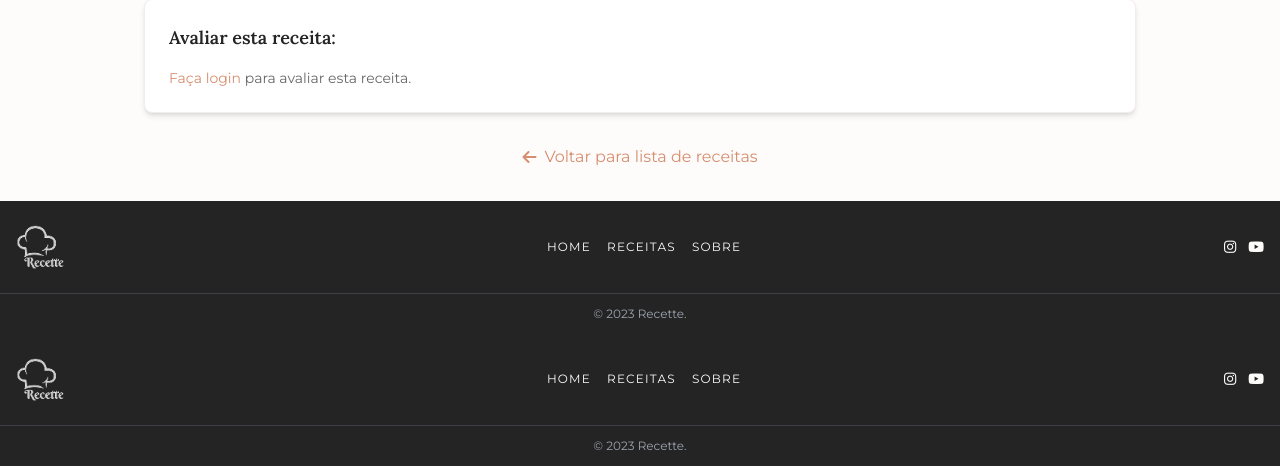
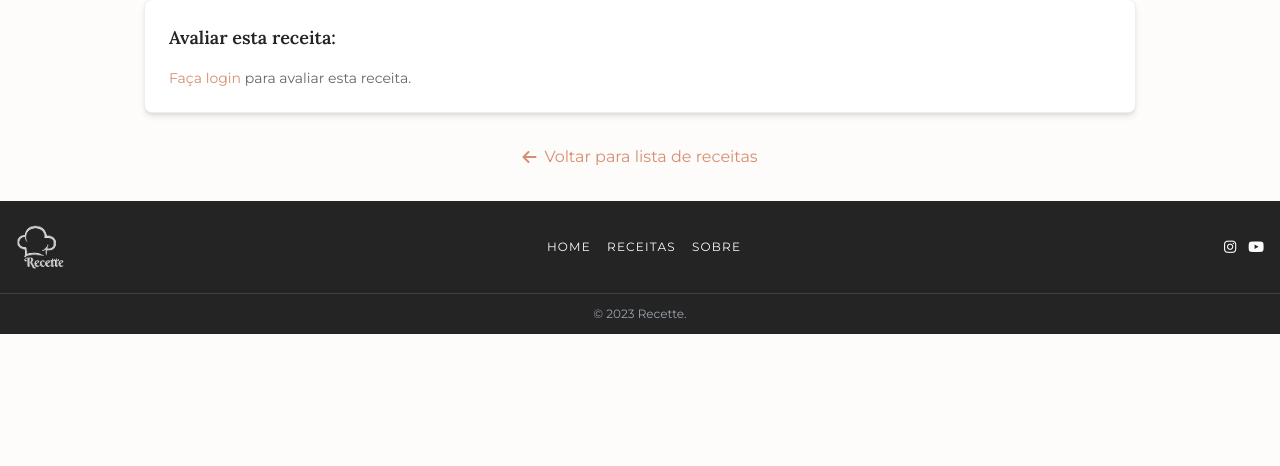
Before and after one commit to Gab-sousa/recette-web, a Django app: template recette/receitas/templates/receitas/detalhe.html in a window 1280 px wide. Shown: the part 949-1415 px from the top of the page. After the commit the page ends 1283 px from the top, so only its background shows below. Run offline with Django 5.2, Linux system fonts and the light colour scheme; the template is opened without the code that fills it, so the values that code supplies are empty; some libraries are stand-ins or nearby versions.

Commit message:
style: Correção de bugs do front

```diff
--- a/recette/receitas/templates/receitas/detalhe.html
+++ b/recette/receitas/templates/receitas/detalhe.html
@@ -188,49 +188,31 @@
     </main>
 
 
-    <footer class="bg-[#242424] text-[#FEFBFB] text-sm font-[Montserrat] mt-auto">
-        <div class="container mx-auto px-4 py-6 flex flex-col md:flex-row items-center justify-between gap-4">
-            <img src="{% static 'img/Logo recette footer.png' %}" alt="Logo" class="w-12" />
-            <ul class="flex space-x-4 text-xs uppercase tracking-widest">
-                <li><a href="{% url 'home' %}" class="hover:underline">Home</a></li>
-                <li><a href="{% url 'lista_receitas' %}" class="hover:underline">Receitas</a></li>
-                <li><a href="#" class="hover:underline">Sobre</a></li>
-            </ul>
-            <div class="flex space-x-3">
-                <a href="#" aria-label="Instagram" class="hover:text-gray-300">
-                    <i class="fab fa-instagram"></i>
-                </a>
-                <a href="#" aria-label="YouTube" class="hover:text-gray-300">
-                    <i class="fab fa-youtube"></i>
-                </a>
-            </div>
-        </div>
-        <hr class="border-zinc-700" />
-        <div class="text-center py-3 text-xs text-gray-400">
-            &copy; 2023 Recette.
-        </div>
-    </footer>
-
     <script>
-
-
-            // Processar instruções e criar numeração
   const instructionsData = document.getElementById('instructions-data');
 const instructionsContainer = document.getElementById('instructions-container');
 
 if (instructionsData && instructionsContainer) {
-                const instructionsText = instructionsData.textContent;
+    let instructionsText = instructionsData.textContent;
 
-                // Dividir as instruções por quebras de linha e filtrar linhas vazias
+    // 1️⃣ Decodificar \uXXXX para caracteres normais
+    instructionsText = instructionsText.replace(/\\u([\dA-F]{4})/gi, (match, grp) => {
+        return String.fromCharCode(parseInt(grp, 16));
+    });
+
+    // 2️⃣ Normalizar quebras de linha
+    instructionsText = instructionsText
+        .replace(/\r\n/g, '\n')
+        .replace(/\r/g, '\n');
+
+    // 3️⃣ Separar linhas e limpar
     const instructionLines = instructionsText
         .split('\n')
         .map(line => line.trim())
         .filter(line => line.length > 0);
 
-                // Limpar o container
     instructionsContainer.innerHTML = '';
 
-                // Criar elementos numerados para cada instrução
     instructionLines.forEach((instruction, index) => {
         const instructionDiv = document.createElement('div');
         instructionDiv.className = 'flex';
@@ -248,37 +230,6 @@
     });
 }
 
-            // Funcionalidade dos checkboxes e progresso
-            const checkboxes = document.querySelectorAll('.ingredient-checkbox');
-            const progressBar = document.getElementById('progress-bar');
-            const progressCount = document.getElementById('progress-count');
-            const totalIngredients = checkboxes.length;
-
-            function updateProgress() {
-                const checkedCount = document.querySelectorAll('.ingredient-checkbox:checked').length;
-                const percentage = totalIngredients > 0 ? (checkedCount / totalIngredients) * 100 : 0;
-
-                if (progressBar) progressBar.style.width = percentage + '%';
-                if (progressCount) progressCount.textContent = checkedCount;
-            }
-
-            checkboxes.forEach((checkbox, index) => {
-                // Restaurar estado salvo
-                const savedState = localStorage.getItem(`receita-{{ receita.id }}-ingredient-${index}`);
-                if (savedState === 'true') {
-                    checkbox.checked = true;
-                }
-
-                // Adicionar event listener
-                checkbox.addEventListener('change', function() {
-                    localStorage.setItem(`receita-{{ receita.id }}-ingredient-${index}`, this.checked);
-                    updateProgress();
-                });
-            });
-
-            // Atualizar progresso inicial
-            updateProgress();
-
     </script>
 
 {% endblock%}
--- a/recette/recette/settings.py
+++ b/recette/recette/settings.py
@@ -2,7 +2,7 @@ from pathlib import Path
 import os
 
 CSRF_TRUSTED_ORIGINS = [
-    "https://93703108ab8c.ngrok-free.app",
+    "https://34cae91c61bb.ngrok-free.app",
 ]
 
 # Build paths inside the project like this: BASE_DIR / 'subdir'.
@@ -18,7 +18,7 @@ SECRET_KEY = 'django-insecure-dsteizl6t%mka%v118d@!(qb*8=%2dx6m2y3-%7b%l8u%an4n9
 # SECURITY WARNING: don't run with debug turned on in production!
 DEBUG = True
 
-ALLOWED_HOSTS = ['localhost', '127.0.0.1', '192.168.18.8', '93703108ab8c.ngrok-free.app']
+ALLOWED_HOSTS = ['localhost', '127.0.0.1', '192.168.18.8', '34cae91c61bb.ngrok-free.app']
 
 
 # Application definition
```
Also changed, not shown: recette/receitas/templates/home.html (+6 -6 lines), recette/receitas/templates/receitas/criar.html (+6 -2 lines), recette/receitas/templates/sobre.html (+5 -7 lines), recette/style/img/equipe1.jpg (added), recette/style/img/equipe2.jpg (added), recette/style/img/equipe3.jpg (added). Lines whose indentation alone changed are shown as unchanged.
